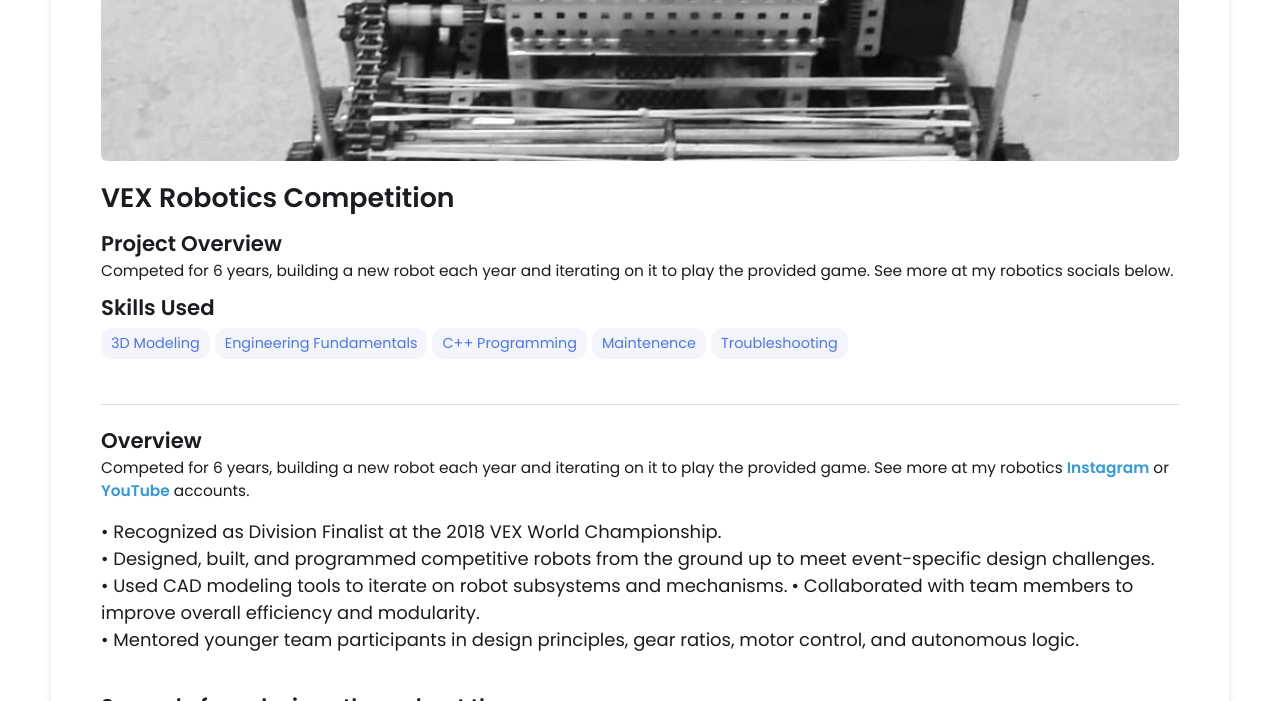
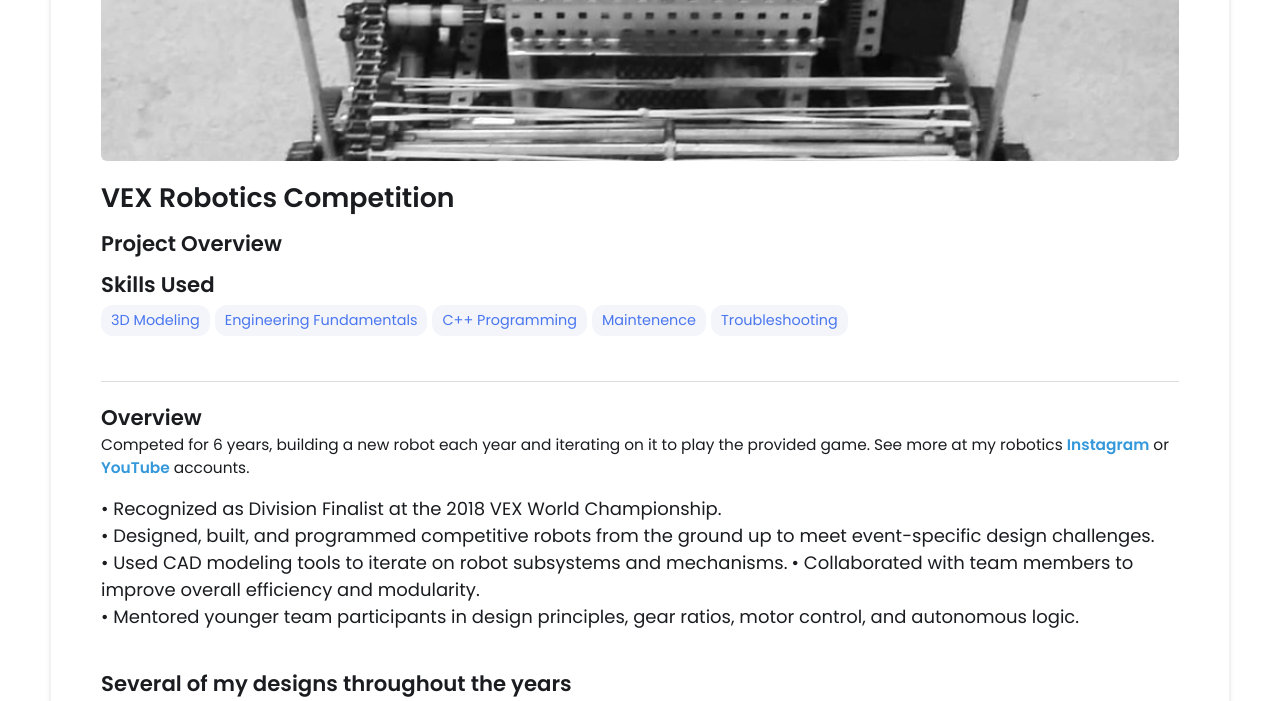
Before and after one commit to JosephWah/JosephW.github.io, a Jekyll site: the page built from _projects/TRobotics/index.md, in a window 1280 px wide and 900 px high, scrolled down 329 px, cut to the strip 0-701 px from the top of the window. Built offline with Jekyll 4.4.1, drawn with Linux system fonts in a browser that asks for light colours.

Commit message:
Update index.md

```diff
--- a/_projects/TRobotics/index.md
+++ b/_projects/TRobotics/index.md
@@ -1,8 +1,6 @@
 ---
 layout: post
 title: VEX Robotics Competition
-description: Competed for 6 years, building a new robot each year and iterating on it to play the provided game. See more at my robotics socials below.
-
 skills:
 - 3D Modeling
 - Engineering Fundamentals
@@ -23,7 +21,7 @@
 <span style="font-size: 18px">•	Mentored younger team participants in design principles, gear ratios, motor control, and autonomous logic.</span>
 <br> <br>
 ## Several of my designs throughout the years
-<br>
+
 
 ### 2019 VEX Tower Takeover Robot
 {% include image-gallery.html images="https://live.staticflickr.com/65535/54554890226_8afb96933c_w.jpg" height="400" %}
```
